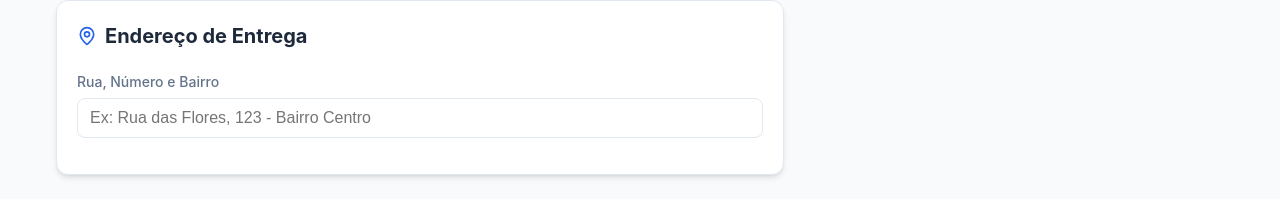
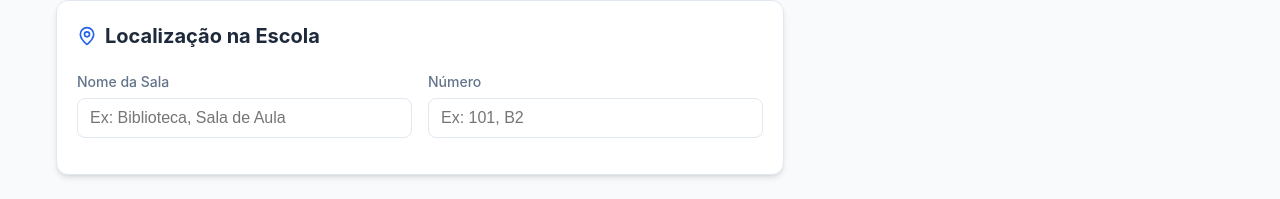
Before and after one commit to Pnuelzin/SITE-PF-ADM, a React (Vite) app: page /checkout in a window 1280 px wide. Shown: the part 322-521 px from the top of the page. Built offline with nearby package versions, Linux system fonts and the light colour scheme; no server answers; the database is empty.

Commit message:
feat: adaptar checkout para ambiente escolar com campos de sala e número

```diff
--- a/src/pages/Checkout.tsx
+++ b/src/pages/Checkout.tsx
@@ -16,7 +16,8 @@ const Checkout: React.FC = () => {
   const [formData, setFormData] = useState({
     name: '',
     phone: '',
-    location: '',
+    roomName: '',
+    roomNumber: '',
     paymentMethod: 'pix' as 'pix' | 'card' | 'cash',
     changeAmount: ''
   });
@@ -51,7 +52,7 @@ const Checkout: React.FC = () => {
         .insert({
           customer_name: formData.name,
           customer_phone: formData.phone,
-          customer_location: formData.location,
+          customer_location: `Sala: ${formData.roomName} | Nº: ${formData.roomNumber}`,
           payment_method: formData.paymentMethod,
           change_needed: formData.paymentMethod === 'cash' ? currencyToNumber(formData.changeAmount) : 0,
           total_price: total,
@@ -137,18 +138,30 @@ const Checkout: React.FC = () => {
 
           <div className="card">
             <h2 style={{ fontSize: '1.25rem', marginBottom: '20px', display: 'flex', alignItems: 'center', gap: '8px' }}>
-              <MapPin size={20} color="var(--primary)" /> Endereço de Entrega
+              <MapPin size={20} color="var(--primary)" /> Localização na Escola
             </h2>
 
-            <div className="input-group">
-              <label>Rua, Número e Bairro</label>
-              <input
-                type="text"
-                required
-                value={formData.location}
-                onChange={e => setFormData({...formData, location: e.target.value})}
-                placeholder="Ex: Rua das Flores, 123 - Bairro Centro"
-              />
+            <div style={{ display: 'grid', gridTemplateColumns: '1fr 1fr', gap: '16px' }}>
+              <div className="input-group">
+                <label>Nome da Sala</label>
+                <input
+                  type="text"
+                  required
+                  value={formData.roomName}
+                  onChange={e => setFormData({...formData, roomName: e.target.value})}
+                  placeholder="Ex: Biblioteca, Sala de Aula"
+                />
+              </div>
+              <div className="input-group">
+                <label>Número</label>
+                <input
+                  type="text"
+                  required
+                  value={formData.roomNumber}
+                  onChange={e => setFormData({...formData, roomNumber: e.target.value})}
+                  placeholder="Ex: 101, B2"
+                />
+              </div>
             </div>
           </div>
 
```
